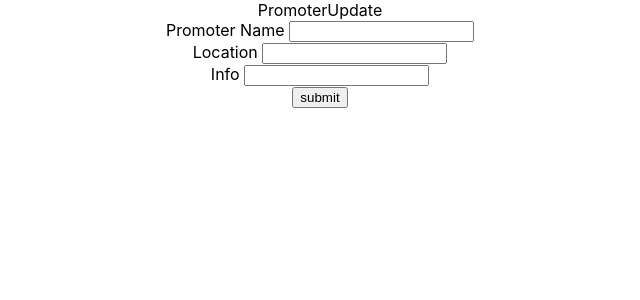
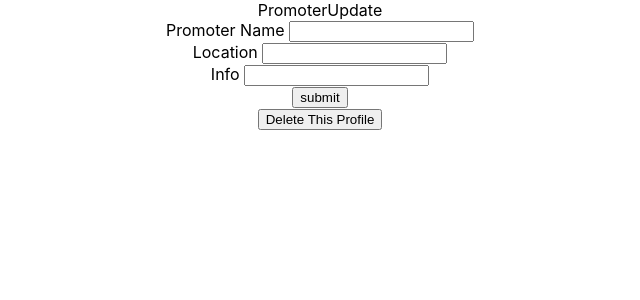
Before and after one commit to bosmanpa/backline-frontend, a React (Create React App) app: page /promoterupdate in a window 1280 px wide. Shown: the top 300 px of the page, without its empty margins (320-960 px from the left). Built offline with nearby package versions, Linux system fonts and the light colour scheme; no server answers; sample sign-in values are in the browser's storage.

Commit message:
delete profiles

```diff
--- a/src/components/Dashboard.js
+++ b/src/components/Dashboard.js
@@ -13,17 +13,16 @@ class Dashboard extends Component {
     if(this.props.currentUser.renter_created && this.props.currentUser.owner_created){
     return (
       <div>
-        <h4>Promoter Show Page</h4>
+        <button id='/promotershow' onClick={this.handleButtonClick}>View Promoter Profile</button>
         <button id='/promoterupdate' onClick={this.handleButtonClick}>Update Promoter Profile</button>
-        <h4>Owner Show Page</h4>
+        <button id='/ownershow' onClick={this.handleButtonClick}>View Owner Profile</button>
         <button id='/ownerupdate' onClick={this.handleButtonClick}>Update Owner Profile</button>
-
       </div>
     )}
     else if (this.props.currentUser.renter_created && !this.props.currentUser.owner_created) {
       return(
         <div>
-          <h4>Promoter Show Page</h4>
+          <button id='/promotershow' onClick={this.handleButtonClick}>View Promoter Profile</button>
           <button id='/promoterupdate' onClick={this.handleButtonClick}>Update Promoter Profile</button>
           <button id='/ownercreate' onClick={this.handleButtonClick}>Create Owner Profile</button>
         </div>
@@ -33,7 +32,7 @@ class Dashboard extends Component {
       return (
         <div>
           <button id='/promotercreate' onClick={this.handleButtonClick}>Create Promoter Profile</button>
-          <h4>Owner Show Page</h4>
+          <button id='/ownershow' onClick={this.handleButtonClick}>View Owner Profile</button>
           <button id='/ownerupdate' onClick={this.handleButtonClick}>Update Owner Profile</button>
         </div>
       )
--- a/src/components/OwnerUpdate.js
+++ b/src/components/OwnerUpdate.js
@@ -54,6 +54,27 @@ class OwnerUpdate extends Component{
         })
       }
 
+      handleDelete = () => {
+        const reqObj = {
+          method: 'PATCH',
+          headers: {
+            'Content-Type': 'application/json'
+          },
+          body: JSON.stringify({
+            owner_created: null,
+            owner_name: null,
+            owner_location: null,
+            owner_info: null
+          })
+        }
+
+        fetch(`http://localhost:3001/users/${this.props.currentUser.id}`, reqObj)
+        .then(resp => resp.json())
+        .then(user => {
+            this.props.updateOwnerProfile(user)
+            this.props.history.push('/dashboard')
+        })
+      }
 
     render(){
         return (
@@ -65,6 +86,7 @@ class OwnerUpdate extends Component{
                     Info <input type='text' name={'owner_info'} onChange={(e) => this.handleInputChange(e)} value={this.state.owner_info} /><br/>
                     <input type='submit' value='submit' />
                 </form>
+                <button onClick={this.handleDelete}>Delete This Profile</button>
             </div>
         );
     }
--- a/src/components/PromoterUpdate.js
+++ b/src/components/PromoterUpdate.js
@@ -54,6 +54,28 @@ class PromoterUpdate extends Component{
         })
       }
 
+      handleDelete = () => {
+        const reqObj = {
+          method: 'PATCH',
+          headers: {
+            'Content-Type': 'application/json'
+          },
+          body: JSON.stringify({
+            renter_created: null,
+            renter_name: null,
+            renter_location: null,
+            renter_info: null
+          })
+        }
+
+        fetch(`http://localhost:3001/users/${this.props.currentUser.id}`, reqObj)
+        .then(resp => resp.json())
+        .then(user => {
+            this.props.updateRenterProfile(user)
+            this.props.history.push('/dashboard')
+        })
+      }
+
 
     render(){
         return (
@@ -65,6 +87,7 @@ class PromoterUpdate extends Component{
                     Info <input type='text' name={'renter_info'} onChange={(e) => this.handleInputChange(e)} value={this.state.renter_info} /><br/>
                     <input type='submit' value='submit' />
                 </form>
+                <button onClick={this.handleDelete}>Delete This Profile</button>
             </div>
         );
     }
@@ -80,7 +103,7 @@ const mapDispatchToProps = (dispatch) => {
             dispatch(updateRenterProfile(user))
         },
         loginSuccess: (user) => {
-        dispatch(loginSuccess(user))
+            dispatch(loginSuccess(user))
         }
     }
 }
--- a/src/reducers/currentUser.js
+++ b/src/reducers/currentUser.js
@@ -33,6 +33,7 @@ export default function currentUser(state = {}, action) {
       case "UPDATE_RENTER_PROFILE":
         return{
           ...state,
+          renter_created: action.user.renter_created,
           renter_name: action.user.renter_name,
           renter_location: action.user.renter_location,
           renter_info: action.user.renter_info
@@ -40,6 +41,7 @@ export default function currentUser(state = {}, action) {
       case "UPDATE_OWNER_PROFILE":
         return{
           ...state,
+          owner_created: action.user.owner_created,
           owner_name: action.user.owner_name,
           owner_location: action.user.owner_location,
           owner_info: action.user.owner_info
```
Also changed, not shown: 1 other file (tests, documents, lock files or other folders).
